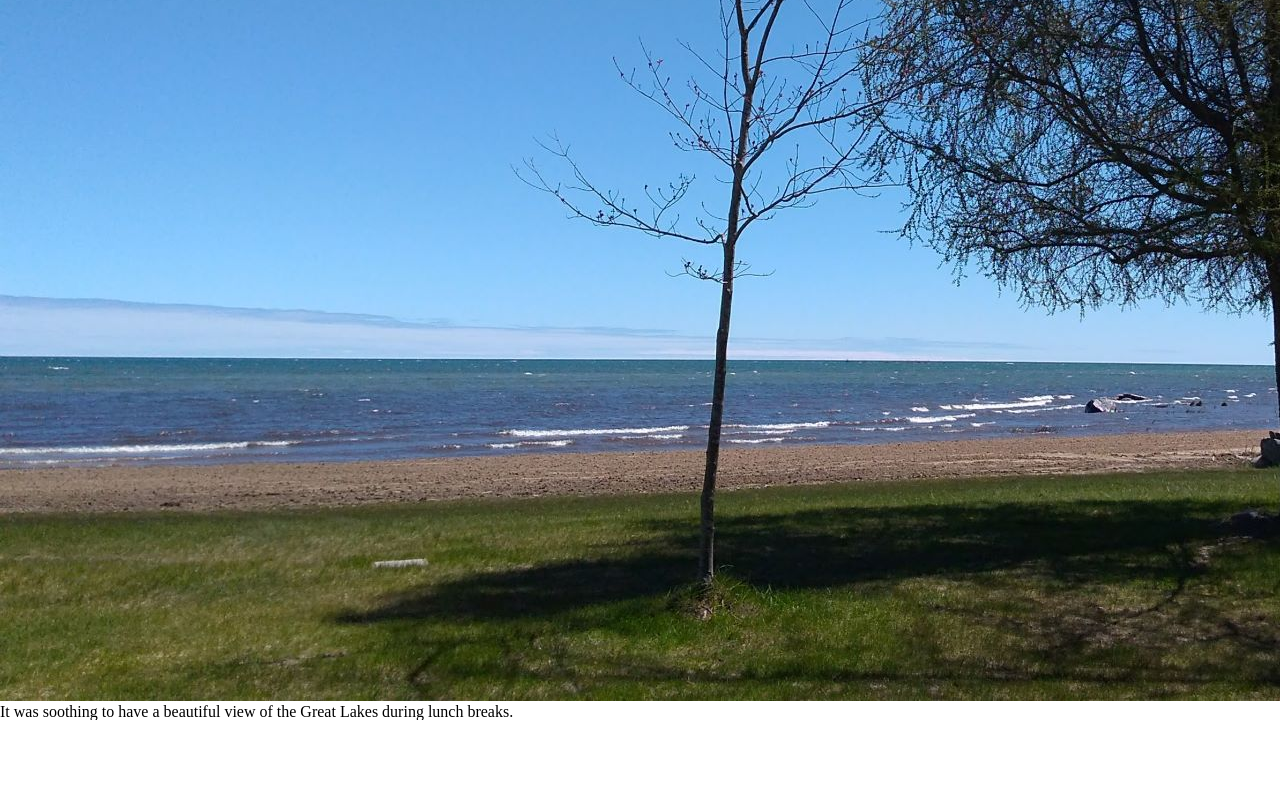
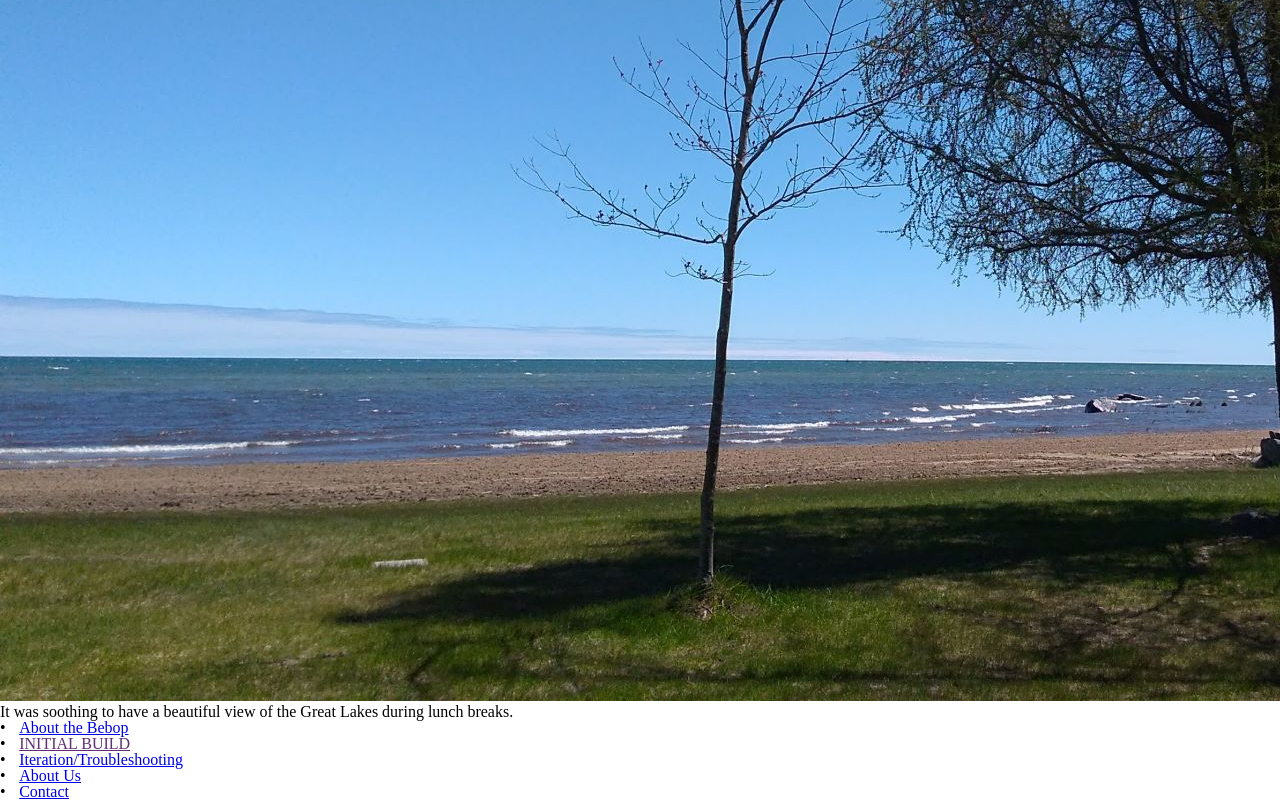
Before and after one commit to siniakov/week1, a plain HTML site: page aboutus.html in a window 1280 px wide. Shown: the part 4589-5389 px from the top of the page. Before the commit the page ends 5309 px from the top, so only its background shows below. Drawn offline with Linux system fonts and the light colour scheme.

Commit message:
added footer to add html pages

```diff
--- a/aboutus.html
+++ b/aboutus.html
@@ -39,5 +39,14 @@
 <figure><img src="assets/images/prettyviewfromthedeck.jpg" alt="view of a tree and lakeshore under a clear blue sky"/><figcaption>It was soothing to have a beautiful view of the Great Lakes during lunch breaks.</figcaption></figure>
 </div>
 </main>
+<footer>
+	<ul>
+        <li><a href = "index.html">About the Bebop</a></li>
+        <li><a href = "buildprocess.html" class = "current">Initial Build</a></li>
+        <li><a href = "iterativedesign.html">Iteration/Troubleshooting</a></li>
+        <li><a href = "aboutus.html">About Us</a></li>
+        <li><a href = "contactus.html">Contact</a></li>
+    </ul>
+</footer>
 </body>
 </html>
```
Also changed, not shown: buildprocess.html (+1 -1 lines), contactus.html (+9 -0 lines), index.html (+9 -0 lines), iterativedesign.html (+9 -0 lines).
